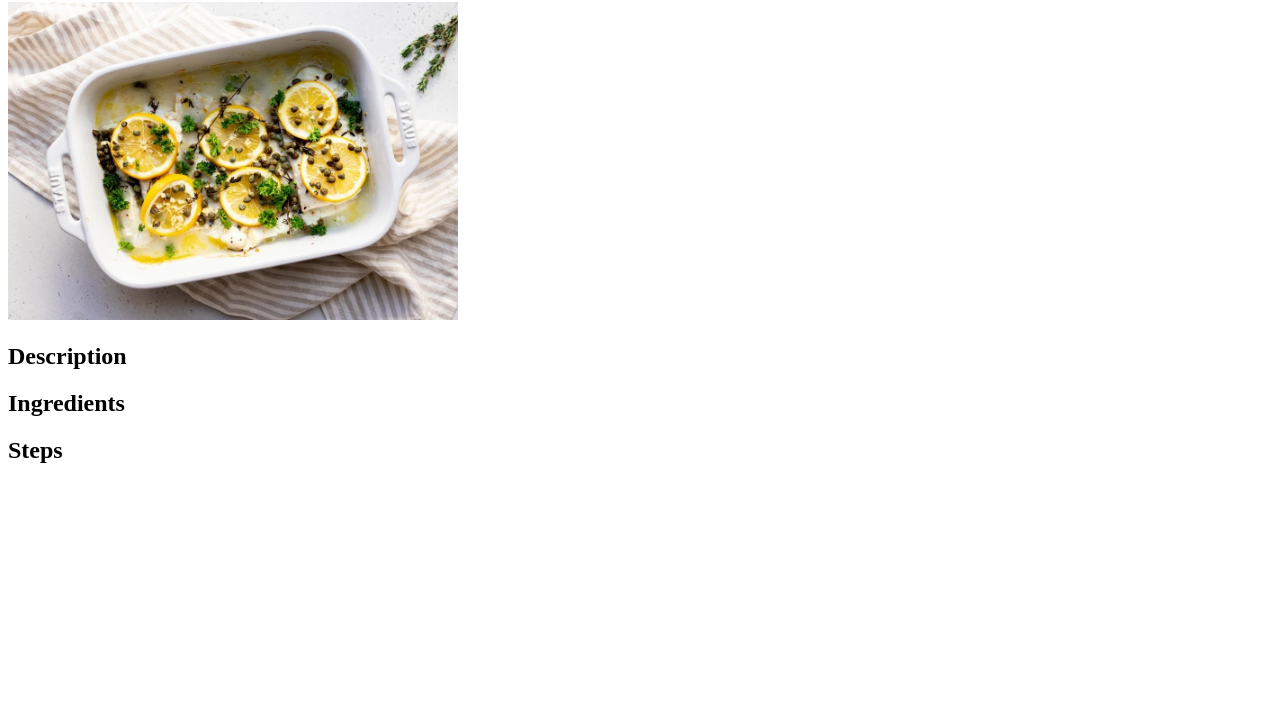
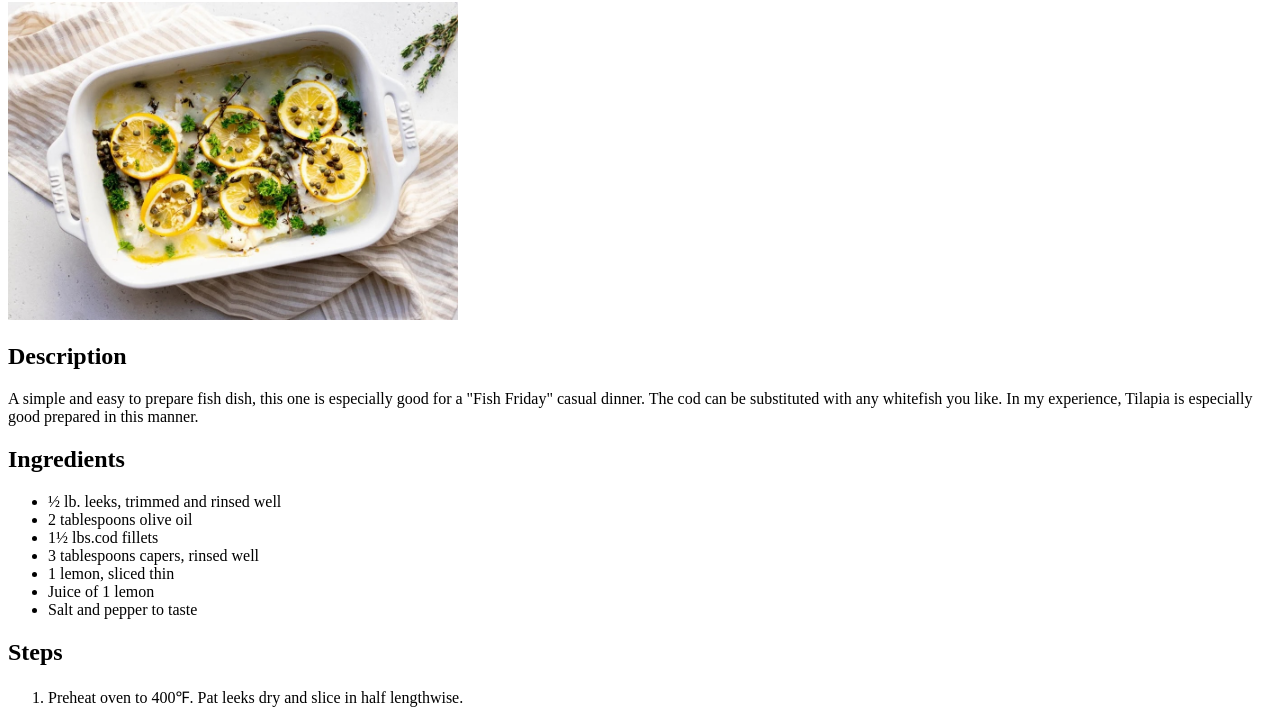
Before and after one commit to austinlesure/odin-recipes, a plain HTML site: page recipes/baked_cod.html in a window 1280 px wide. Shown: the part 78-802 px from the top of the page. Drawn offline with Linux system fonts and the light colour scheme.

Commit message:
Edit baked_cod.html to add ingredients

```diff
--- a/recipes/baked_cod.html
+++ b/recipes/baked_cod.html
@@ -8,14 +8,20 @@
         <h1>Baked Cod with Lemons, Capers, & Leeks</h1>
             <img src="../images/baked_cod.jpg" alt="A white ceramic baking dish with baked cod fillets inside, covered with lemons, capers, and some sprigs of curly parsley. The baking dish is sitting on a white and beige striped kitchen towel, which itself is on a white granite counter top." width="450">
             <h2>Description</h2>
-                <p></p>
+                <p>A simple and easy to prepare fish dish, this one is especially good for a "Fish Friday" casual dinner. The cod can be substituted with any whitefish you like. In my experience, Tilapia is especially good prepared in this manner.</p>
             <h2>Ingredients</h2>
                 <ul>
-
+                    <li>½ lb. leeks, trimmed and rinsed well</li>
+                    <li>2 tablespoons olive oil</li>
+                    <li>1½ lbs.cod fillets</li>
+                    <li>3 tablespoons capers, rinsed well</li>
+                    <li>1 lemon, sliced thin</li>
+                    <li>Juice of 1 lemon</li>
+                    <li>Salt and pepper to taste</li>
                 </ul>
             <h2>Steps</h2>
                 <ol>
-
+                    <li>Preheat oven to 400℉. Pat leeks dry and slice in half lengthwise.</li>
                 </ol>
     </body>
 </html>
```
